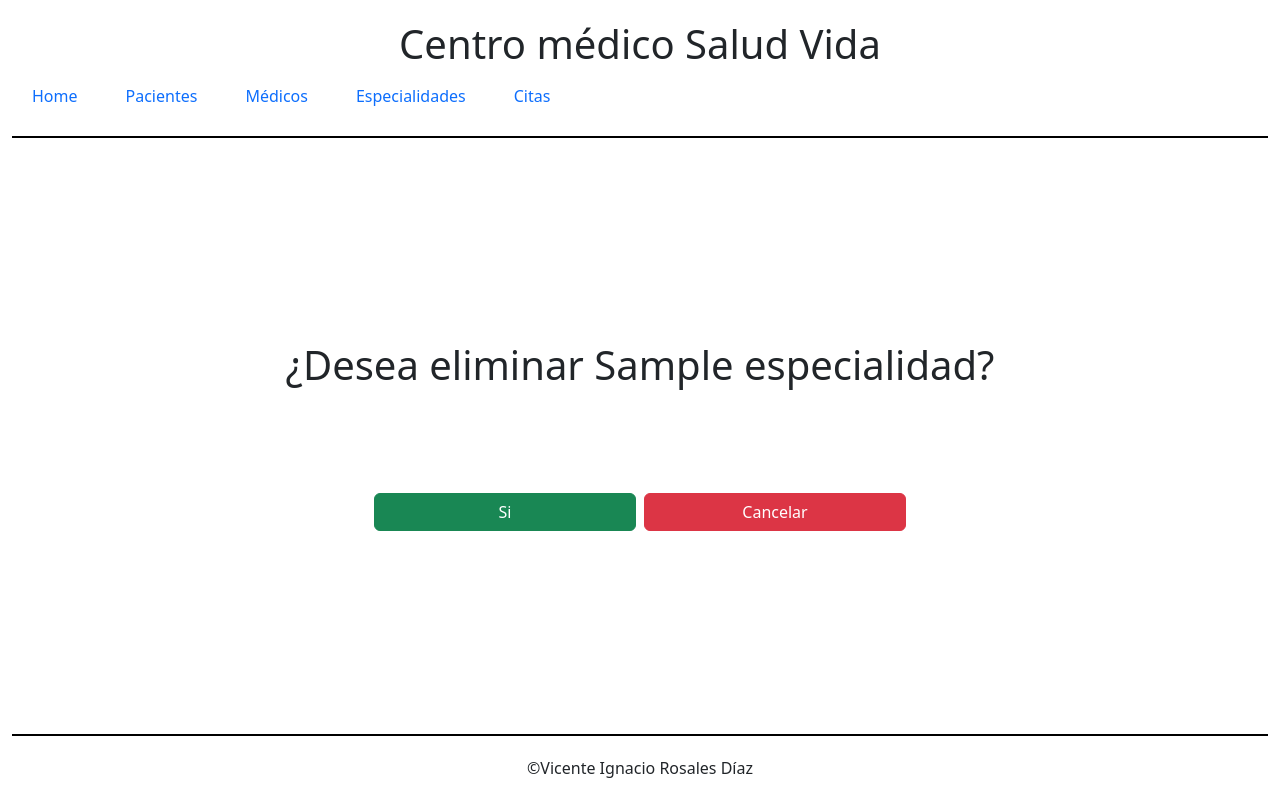
After one commit to wvvicho/CRUD-Centro-m-dico, a Django app: page /eliminar_especialidad/1 in a window 1280 px wide. The commit adds this page. Run offline with Django 4.2, Linux system fonts and the light colour scheme; tables that the repository leaves empty hold one stand-in row (values such as "Sample post").

Commit message:
Agregada la funcionalidad de Eliminar en Especialidades

```diff
--- a/CentroMedico/views.py
+++ b/CentroMedico/views.py
@@ -1,5 +1,6 @@
 from django.shortcuts import render
 from django.urls import reverse_lazy
+from django.contrib import messages
 from django.views.generic import ListView, CreateView, UpdateView, DeleteView
 from .forms import FormEspecialidad
 from .models import Especialidad
@@ -21,8 +22,18 @@ class CrearEspecialidades(CreateView):
     template_name = 'form_especialidades.html'
     success_url = reverse_lazy('listar_especialidades')
 
+    def form_valid(self, form):
+        messages.success(self.request, "Especialidad ingresada correctamente!")
+        return super().form_valid(form)
+
 class ActualizarEspecialidades(UpdateView):
     pass
 
 class EliminarEspecialidades(DeleteView):
-    pass
+    model = Especialidad
+    template_name = 'confirmar_eliminar.html'
+    success_url = reverse_lazy('listar_especialidades')
+
+    def form_valid(self, form):
+        messages.success(self.request, "Especialidad eliminada con éxito!")
+        return super().form_valid(form)
--- /dev/null
+++ b/SaludVida/templates/confirmar_eliminar.html
@@ -0,0 +1,13 @@
+{% extends 'base.html' %}
+{% block contenido %}
+    <form method="post" class="d-flex flex-column align-items-center justify-content-center">
+        {% csrf_token %}
+        <div class="p-5">
+            <h1>¿Desea eliminar {{ object }}?</h1>
+        </div>
+        <div class="d-flex flex-row gap-2 w-50 p-5">
+            <button class="btn btn-success w-50">Si</button>
+            <a href="{% url 'listar_especialidades' %}" class="btn btn-danger w-50">Cancelar</a>
+        </div>
+    </form>
+{% endblock %}
--- a/SaludVida/urls.py
+++ b/SaludVida/urls.py
@@ -23,5 +23,6 @@ urlpatterns = [
     path('admin/', admin.site.urls),
     path('', cen.index, name='home'),
     path('listar_especialidades/', cen.ListarEspecialidades.as_view(), name='listar_especialidades'),
-    path('crear_especialidad/', cen.CrearEspecialidades.as_view(), name='crear_especialidades')
+    path('crear_especialidad/', cen.CrearEspecialidades.as_view(), name='crear_especialidades'),
+    path('eliminar_especialidad/<int:pk>', cen.EliminarEspecialidades.as_view(), name='eliminar_especialidad'),
 ]
```
Also changed, not shown: SaludVida/templates/listar_especialidades.html (+8 -1 lines).
